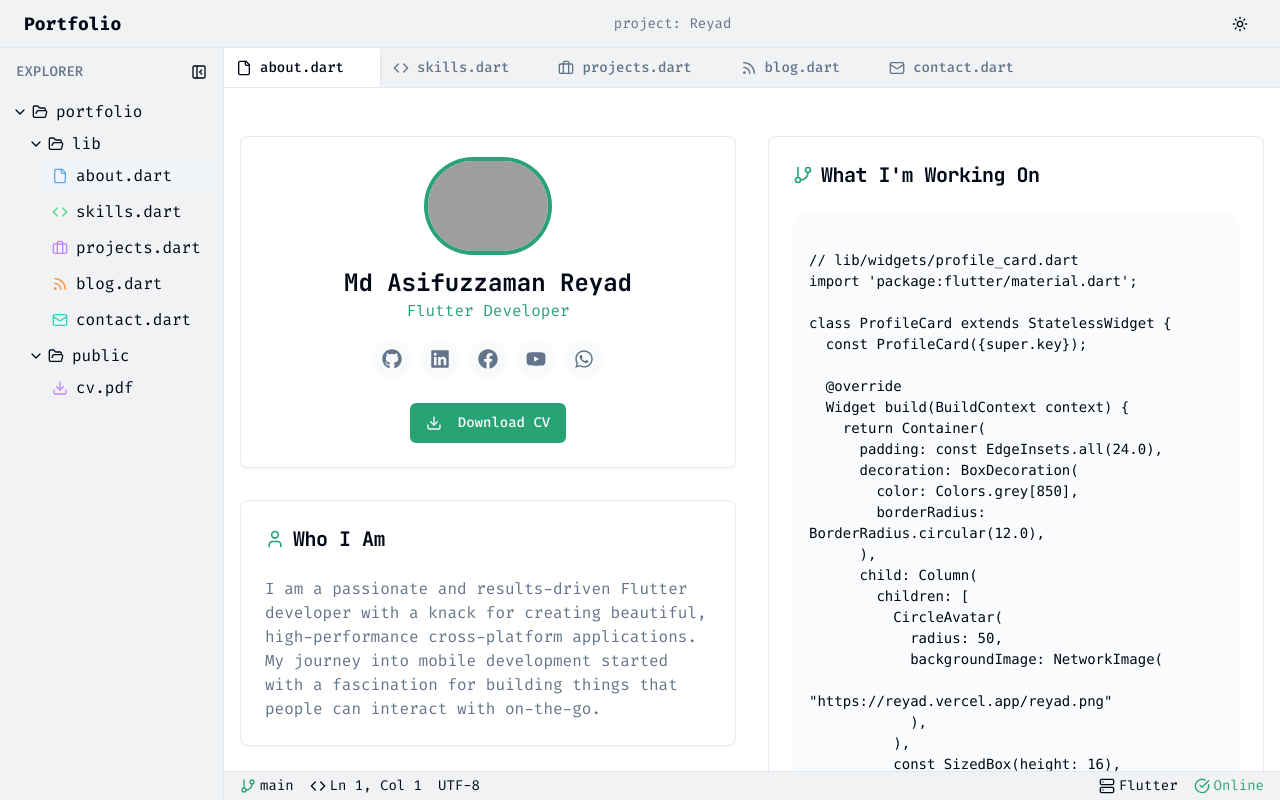
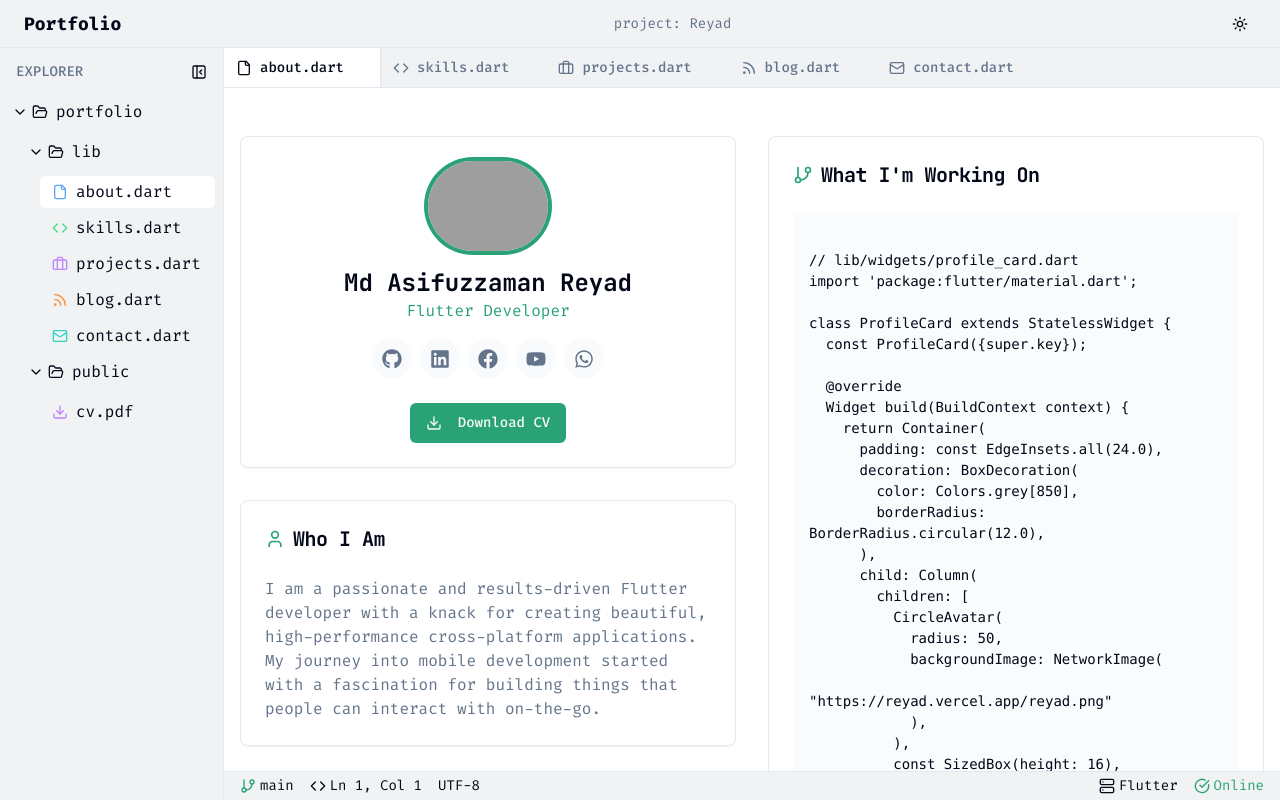
Before and after one commit to sofolitltd/reyad, a Next.js app: page / in a window 1280 px wide. Built offline with nearby package versions, Linux system fonts and the light colour scheme; grey boxes are pictures that could not be loaded; what @genkit-ai/google-genai, genkit would draw is missing.

Commit message:
left menu selsct menu bg like right menu select bg. same

```diff
--- a/src/app/components/project-explorer.tsx
+++ b/src/app/components/project-explorer.tsx
@@ -100,7 +100,7 @@ const ExplorerNode = ({
           {isExpanded && <span>{node.name}</span>}
         </div>
         {isOpen && isExpanded && (
-          <div className="pl-4">
+          <div className="pl-4 mt-2">
             {node.children?.map((child) => (
               <ExplorerNode
                 key={child.name}
@@ -122,7 +122,7 @@ const ExplorerNode = ({
     <div
       className={cn(
         "flex items-center cursor-pointer p-1 rounded-md mb-1 hover:bg-primary/20",
-        activeFile === node.id && "bg-muted"
+        activeFile === node.id && "bg-background"
       )}
       onClick={handleNodeClick}
     >
@@ -194,11 +194,12 @@ export function ProjectExplorer({
           <div className="flex flex-col items-center gap-4 mt-4">
               {allFiles.map((file) => (
                   <Button
-                      variant={activeFile === file.id ? "secondary" : "ghost"}
+                      variant={"ghost"}
                       size="icon"
                       key={file.id}
                       onClick={() => file.id && handleFileSelect(file.id)}
                       aria-label={file.name}
+                      className={cn(activeFile === file.id && "bg-background")}
                       >
                       <file.icon className={cn("w-6 h-6 hover:text-current", file.color)} />
                   </Button>
```
